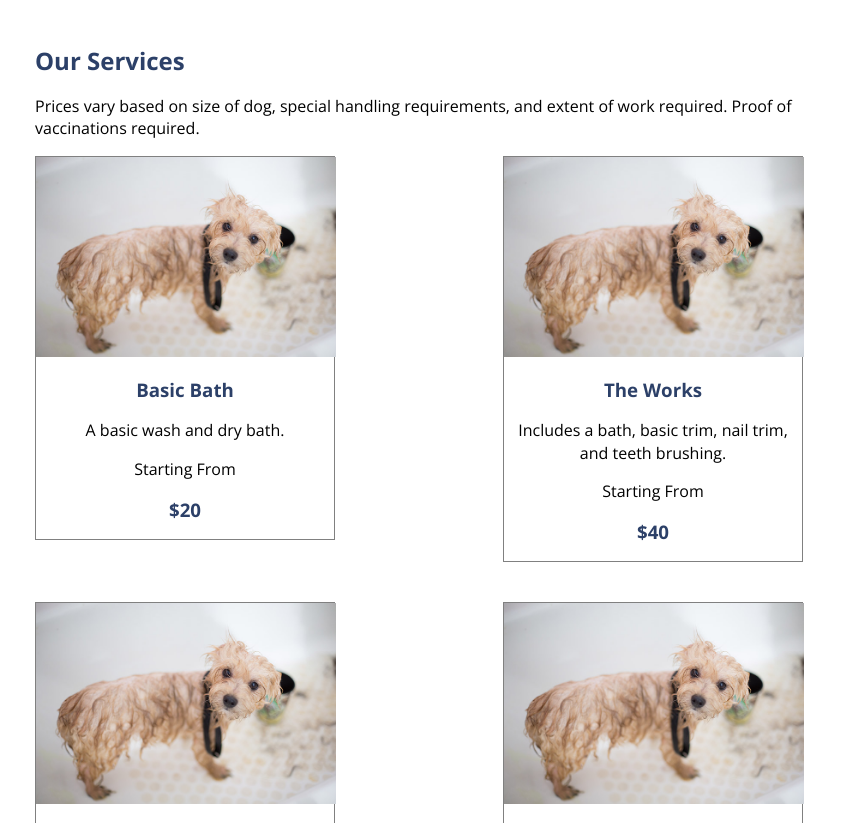
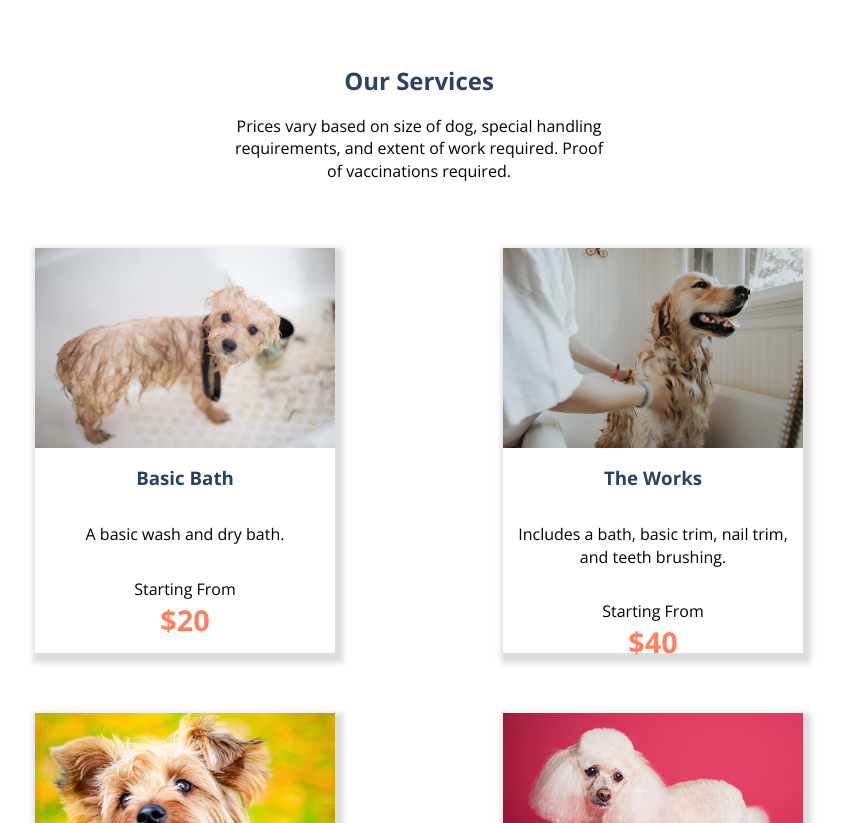
Before and after one commit to SavannaWilliams/adv-web-static-site, a plain HTML site: page services.html in a window 1280 px wide. Shown: the part 111-934 px from the top of the page, without its empty margins (221-1064 px from the left). Drawn offline with nearby package versions, Linux system fonts and the light colour scheme.

Commit message:
Finish styling service cards.

```diff
--- a/css/styles.css
+++ b/css/styles.css
@@ -45,7 +45,7 @@ a:hover {
     font-weight: 700;
     font-size: 1.4rem;
     margin-top: 30px;
-    box-shadow: 3px 5px 3px 2px #bbb;
+    box-shadow: 3px 5px 3px 2px rgba(187, 187, 187, 0.5);
     transition: background-color .4s ease-in;
 }
 
@@ -230,20 +230,53 @@ nav a {
   Services Page Styles
 ==================================== */
 
+#services-main {
+    display: flex;
+    flex-flow: column nowrap;
+    justify-content: space-between;
+    text-align: center;
+}
+
+.services-intro {
+    width: 50%;
+    margin: 0 auto 50px auto;
+}
+
 .services-grid {
     display: flex;
     flex-flow: row wrap;
     justify-content: space-between;
     align-items: flex-start;
     text-align: center;
+    margin: 0 auto 40px auto;
+
 }
 
 .service-card {
     width: 300px;
-    border: 1px solid gray;
-    margin-bottom: 40px;
+    height: 405px;
+    box-shadow: 3px 5px 5px 5px rgba(187, 187, 187, 0.5);
+    display: flex;
+    flex-flow: column nowrap;
+    justify-content: space-around;
+    padding-bottom: 50px;
+    margin-bottom: 60px;
 }
 
 .service-card img {
     width: 300px;
 }
+
+.service-button {
+    margin: 0 auto 30px auto;
+    width: 30%;
+}
+.service-prices p {
+    margin-bottom: 0px;
+}
+
+.price {
+    font-size: 1.8rem;
+    color: var(--orange);
+    margin: 3px auto 0 auto;
+}
--- a/services.html
+++ b/services.html
@@ -25,9 +25,11 @@
             </nav>
         </header>
 
-        <main>
-            <h2>Our Services</h2>
-            <p>Prices vary based on size of dog, special handling requirements, and extent of work required. Proof of vaccinations required.</p>
+        <main id="services-main">
+            <div class="services-intro">
+                <h2>Our Services</h2>
+                <p>Prices vary based on size of dog, special handling requirements, and extent of work required. Proof of vaccinations required.</p>
+            </div>
             <div class="services-grid">
                 <div class="service-card">
                     <img src="images/bath-dog.jpg" alt="Dog getting a bath">
@@ -39,7 +41,7 @@
                     </div>
                 </div>
                 <div class="service-card">
-                    <img src="images/bath-dog.jpg" alt="Dog getting a bath">
+                    <img src="images/the-works-dog.jpg" alt="Dog getting a bath">
                     <h3 class="service-titles">The Works</h3>
                     <p>Includes a bath, basic trim, nail trim, and teeth brushing.</p>
                     <div class="service-prices">
@@ -48,7 +50,7 @@
                     </div>
                 </div>
                 <div class="service-card">
-                    <img src="images/bath-dog.jpg" alt="Dog getting a bath">
+                    <img src="images/basic-trim-dog.jpg" alt="Dog with well-trimmed face">
                     <h3 class="service-titles">Basic Trim</h3>
                     <p>A trim for a basic haircut.</p>
                     <div class="service-prices">
@@ -57,7 +59,7 @@
                     </div>
                 </div>
                 <div class="service-card">
-                    <img src="images/bath-dog.jpg" alt="Dog getting a bath">
+                    <img src="images/advanced-trim-dog.jpg" alt="Poodle dog">
                     <h3 class="service-titles">Advanced Trim</h3>
                     <p>A trim for a special haircut (example- poodle cut).</p>
                     <div class="service-prices">
@@ -66,7 +68,7 @@
                     </div>
                 </div>
                 <div class="service-card">
-                    <img src="images/bath-dog.jpg" alt="Dog getting a bath">
+                    <img src="images/nail-trim-dog.jpg" alt="Dog paws">
                     <h3 class="service-titles">Nail Trim w/ Filing</h3>
                     <p>Nail clipping finished off with filing for nice rounded nails.</p>
                     <div class="service-prices">
@@ -75,7 +77,7 @@
                     </div>
                 </div>
                 <div class="service-card">
-                    <img src="images/bath-dog.jpg" alt="Dog getting a bath">
+                    <img src="images/teeth-brushing-dog.jpg" alt="Happy dog with clean teeth">
                     <h3 class="service-titles">Teeth Brushing</h3>
                     <p>A good scrub of your dog's teeth that will leave them shining!</p>
                     <div class="service-prices">
@@ -84,7 +86,7 @@
                     </div>
                 </div>
             </div>
-            <a role="button" href="contact.html" class="button">Book Your Groom!</a>
+            <a role="button" href="contact.html" class="button service-button">Book Your Groom!</a>
         </main>
 
         <footer>
```
Also changed, not shown: images/advanced-trim-dog.jpg (added), images/basic-trim-dog.jpg (added), images/nail-trim-dog.jpg (renamed from images/dog-paws-engin-akyurt_pexels.jpg), images/poodle-trim-laura stanley_pexels.jpg (deleted), images/teeth-brushing-dog.jpg (renamed from images/dog-smile-kat-jayne_pexels.jpg), images/the-works-dog.jpg (renamed from images/golden-retriever-bath-autri-taheri_unsplash.jpg), images/yorkie-adrianna-calvo-pexels.jpg (deleted).
